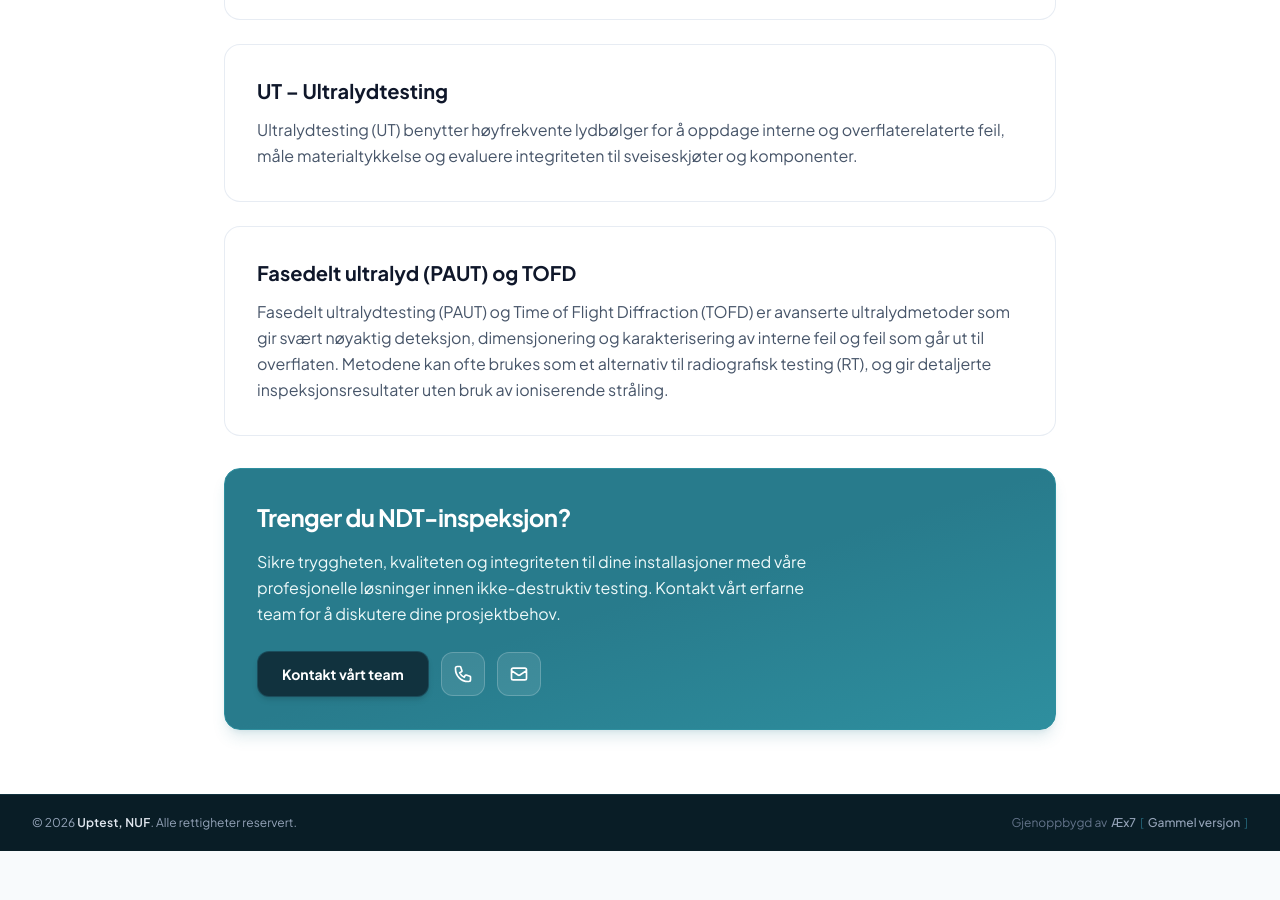
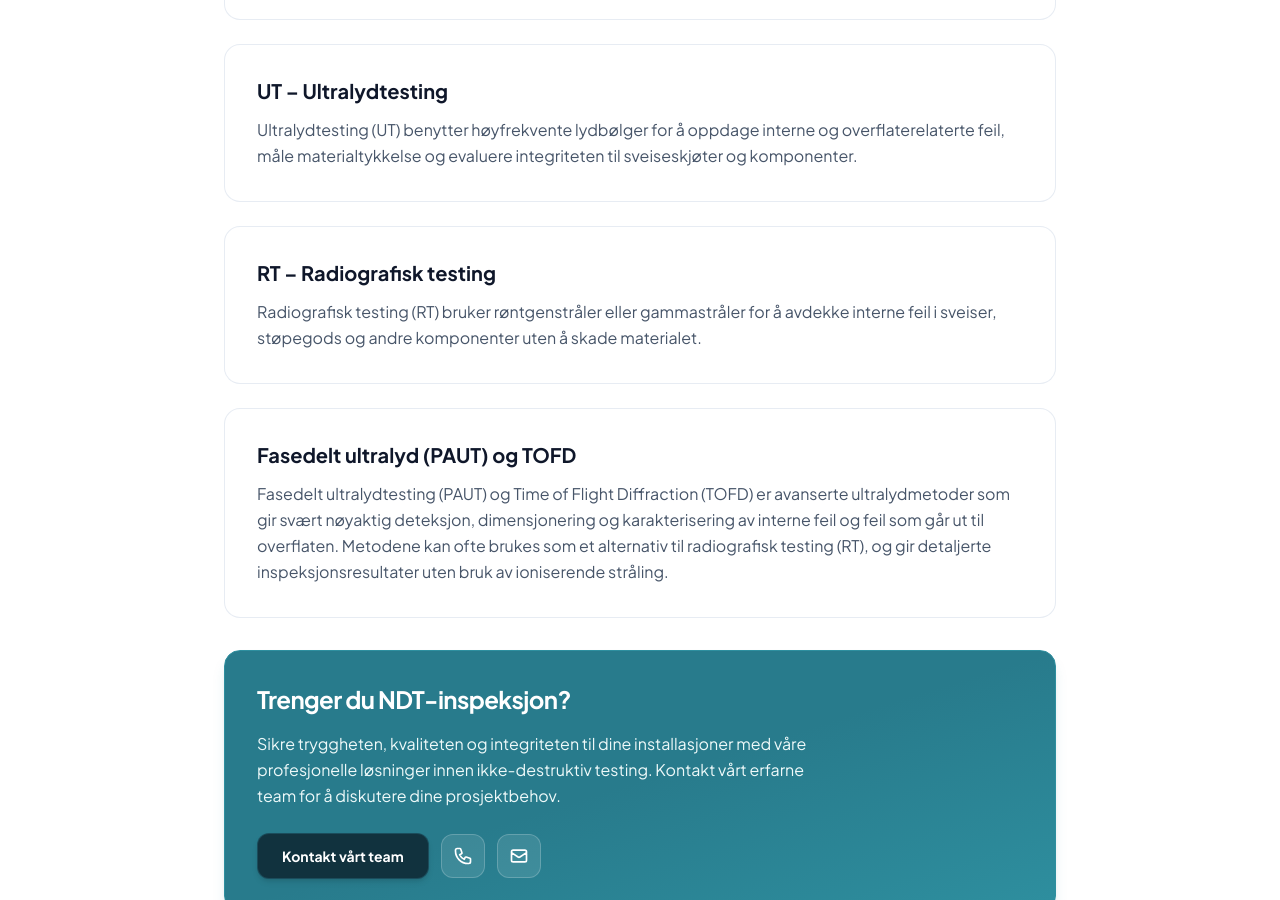
Before and after one commit to mruslys/uptest.no, a Jekyll site: the page built from no/ikke-destruktiv-proving/index.html, in a window 1280 px wide and 900 px high, scrolled down 1407 px. Built offline with Jekyll 4.4.1, drawn with Linux system fonts in a browser that asks for light colours; nearby versions of some CDN libraries; before the commit the page ends 2258 px from its top, so only the background shows below that.

Commit message:
Update index.html

```diff
--- a/no/ikke-destruktiv-proving/index.html
+++ b/no/ikke-destruktiv-proving/index.html
@@ -67,6 +67,14 @@ og_type: "website"
             </p>
         </div>
 
+        <!-- RT -->
+        <div class="bg-white rounded-2xl p-6 sm:p-8 border border-slate-200/80 hover:border-brand-500 hover:shadow-lg transition-all duration-300 space-y-3 group">
+            <h3 class="text-xl font-bold text-slate-900 group-hover:text-brand-600 transition-colors">RT – Radiografisk testing</h3>
+            <p class="text-base text-slate-600 leading-relaxed">
+                Radiografisk testing (RT) bruker røntgenstråler eller gammastråler for å avdekke interne feil i sveiser, støpegods og andre komponenter uten å skade materialet.
+            </p>
+        </div>
+
         <!-- PAUT & TOFD -->
         <div class="bg-white rounded-2xl p-6 sm:p-8 border border-slate-200/80 hover:border-brand-500 hover:shadow-lg transition-all duration-300 space-y-3 group">
             <h3 class="text-xl font-bold text-slate-900 group-hover:text-brand-600 transition-colors">Fasedelt ultralyd (PAUT) og TOFD</h3>
```
